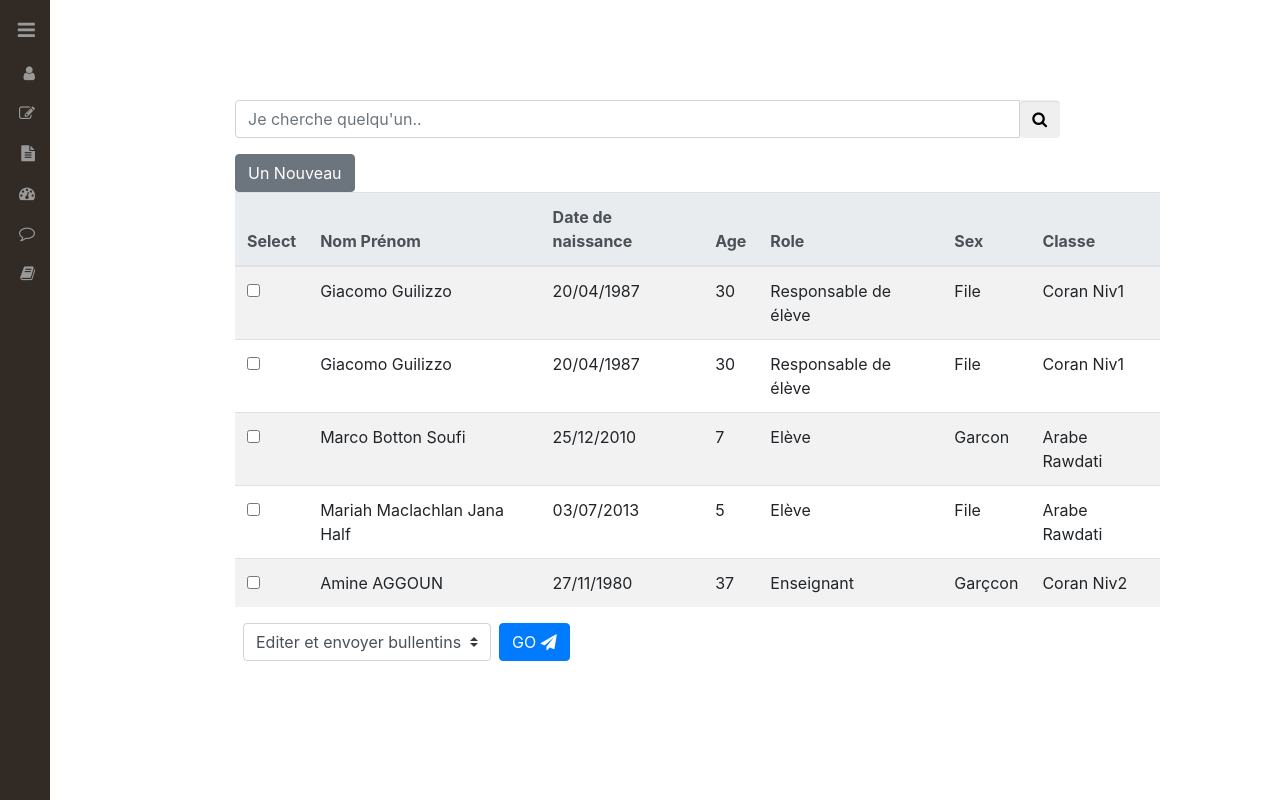
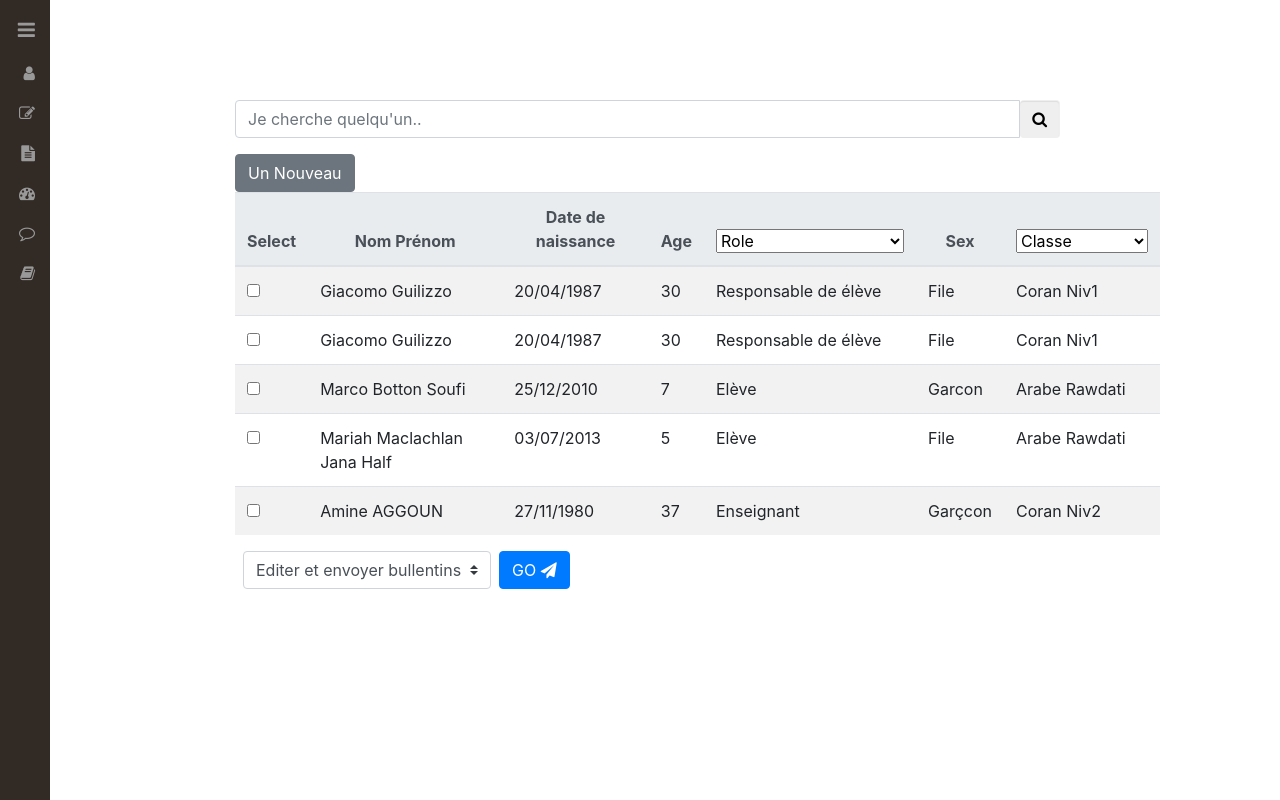
Before and after one commit to alihasana/ecoleCMI, a plain HTML site: page home.html in a window 1280 px wide. Shown: the top 800 px of the page. Drawn offline with Linux system fonts and the light colour scheme.

Commit message:
additin of filter

```diff
--- a/home.html
+++ b/home.html
@@ -94,20 +94,38 @@
 
 		<div class="table-responsive col-10">
 		<div class="row">
-			<table class="table table-striped">
+			<table class="table table-striped table-hover table-list-search" id="table_format">
 				<thead class="thead-light">
-					<tr>
+					<tr class="text-center">
 						<th scope="col">Select</th>
 						<th scope="col">Nom Prénom</th>
 						<th scope="col">Date de naissance</th>
 						<th scope="col">Age</th>
-						<th scope="col">Role</th>
+						<th scope="col">
+							<select id='filterText' style='display:inline-block' onchange='filterText()'>
+								<option disabled selected>Role</option>
+								<option value='Responsable de élève'>Responsable de élève</option>
+								<option value='Elève'>Elève</option>
+								<option value='Enseignant'>Enseignant</option>
+								<option value='all'>Tout</option>
+							</select>
+							</th>
+						</th>
 						<th scope="col">Sex</th>
-						<th scope="col">Classe</th>
+						<th scope="col">
+							<select id='filterText1' style='display:inline-block' onchange='filterText1()'>
+								<option disabled selected>Classe</option>
+								<option value='Coran Niv1'>Coran Niv1</option>
+								<option value='Arabe Rawdati'>Arabe Rawdati</option>
+								<option value='Coran Niv2'>Coran Niv2</option>
+								<option value='all'>Tout</option>
+							</select>
+							</th>
+						</th>
 					</tr>
 				</thead>
-				<tbody>
-					<tr>
+				<tbody id="myTable">
+					<tr class="content">
 						<th scope="row">
 							<input type="checkbox" name="aggree" value="1">
 						</th>
@@ -118,7 +136,7 @@
 						<td>File</td>
 						<td>Coran Niv1</td>
 					</tr>
-					<tr>
+					<tr class="content">
 						<th scope="row">
 							<input type="checkbox" name="aggree" value="1">
 						</th>
@@ -129,7 +147,7 @@
 						<td>File</td>
 						<td>Coran Niv1</td>
 					</tr>
-					<tr>
+					<tr class="content">
 						<th scope="row">
 							<input type="checkbox" name="aggree" value="1">
 						</th>
@@ -140,7 +158,7 @@
 						<td>Garcon</td>
 						<td>Arabe Rawdati</td>
 					</tr>
-					<tr>
+					<tr class="content">
 						<th scope="row">
 							<input type="checkbox" name="aggree" value="1">
 						</th>
@@ -151,7 +169,7 @@
 						<td>File</td>
 						<td>Arabe Rawdati</td>
 					</tr>
-					<tr>
+					<tr class="content">
 						<th scope="row">
 							<input type="checkbox" name="aggree" value="1">
 						</th>
@@ -189,6 +207,30 @@
 		e.preventDefault();
 		$("#wrapper").toggleClass("toggled");
 	});
+
+	function filterText() {
+			var rex = new RegExp($('#filterText').val());
+			if (rex == "/all/") { clearFilter() } else {
+				$('.content').hide();
+				$('.content').filter(function () {
+					return rex.test($(this).text());
+				}).show();
+			}
+		}
+	function filterText1() {
+			var rex = new RegExp($('#filterText1').val());
+			if (rex == "/all/") { clearFilter() } else {
+				$('.content').hide();
+				$('.content').filter(function () {
+					return rex.test($(this).text());
+				}).show();
+			}
+		}
+
+	function clearFilter() {
+			$('.filterText').val('');
+			$('.content').show();
+		}
 </script>
 <!-- /#End of wrapper -->
 </body>
```
